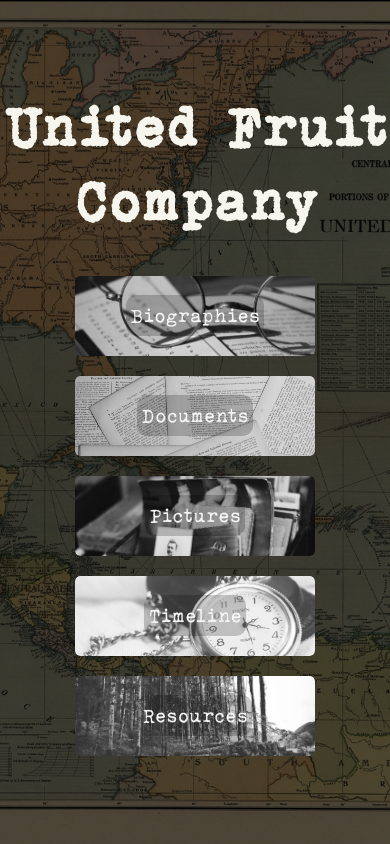
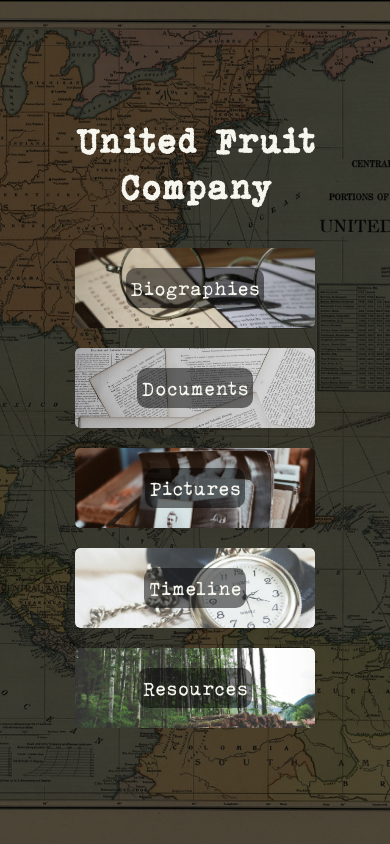
Before and after one commit to mythmakerseven/unitedfruitcompany, a Next.js app: page / in a window 390 px wide. Shown: the top 844 px of the page. Built offline with nearby package versions, Linux system fonts and the light colour scheme.

Commit message:
style fixes for mobile

```diff
--- a/styles/Home.module.css
+++ b/styles/Home.module.css
@@ -67,3 +67,9 @@
   font-family: Menlo, Monaco, Lucida Console, Liberation Mono, DejaVu Sans Mono,
     Bitstream Vera Sans Mono, Courier New, monospace;
 }
+
+@media screen and (max-width: 600px) {
+  .title {
+    font-size: 2.5rem;
+  }
+}
--- a/styles/NavGrid.module.css
+++ b/styles/NavGrid.module.css
@@ -22,6 +22,7 @@
   border-radius: 5px;
   transition: filter 0.2s;
   overflow: hidden;
+  position: relative;
 }
 
 .gridItem div {
@@ -29,10 +30,9 @@
 }
 
 .gridItem p {
-  font-size: 1.5em;
   z-index: 100;
   padding: 4px;
-  background-color: rgba(0, 0, 0, 0.2);
+  background-color: rgba(0, 0, 0, 0.5);
   font-size: 2rem;
   border-radius: 10px;
 }
@@ -40,14 +40,15 @@
 .gridItem img {
   border-radius: 5px;
   transition: transform 0.2s;
+  overflow: hidden;
 }
 
-.gridItem:hover, .gridItem a:focus {
+.gridItem:hover {
   cursor: pointer;
   filter: grayscale(0);
 }
 
-.gridItem:hover img, .gridItem a:focus img {
+.gridItem:hover img {
   transform: scale(1.05);
 }
 
@@ -62,6 +63,7 @@
   .gridItem {
     height: 80px;
     width: 240px;
+    filter: none;
   }
 
   .gridItem p {
```
